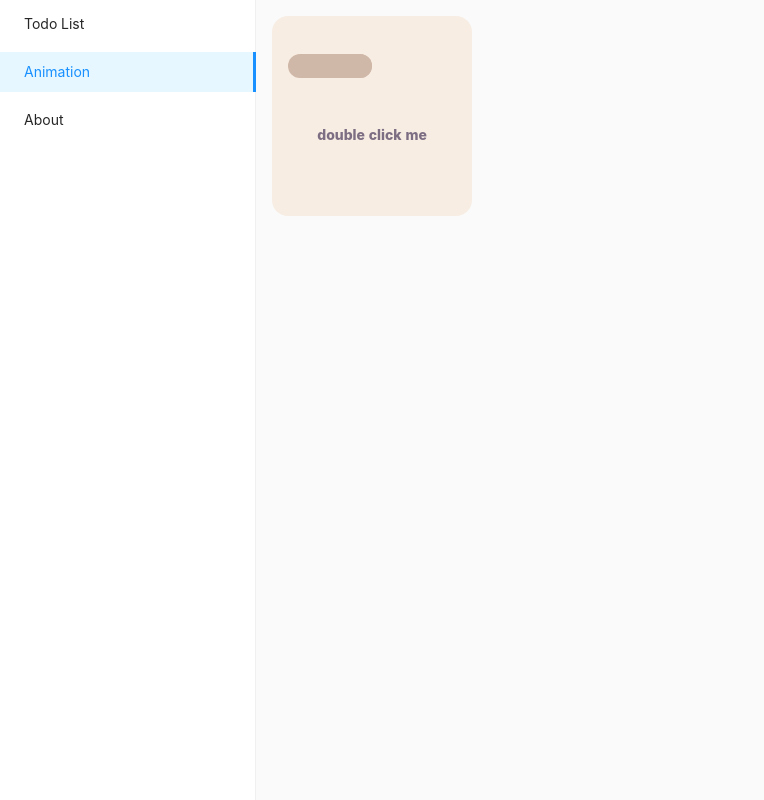
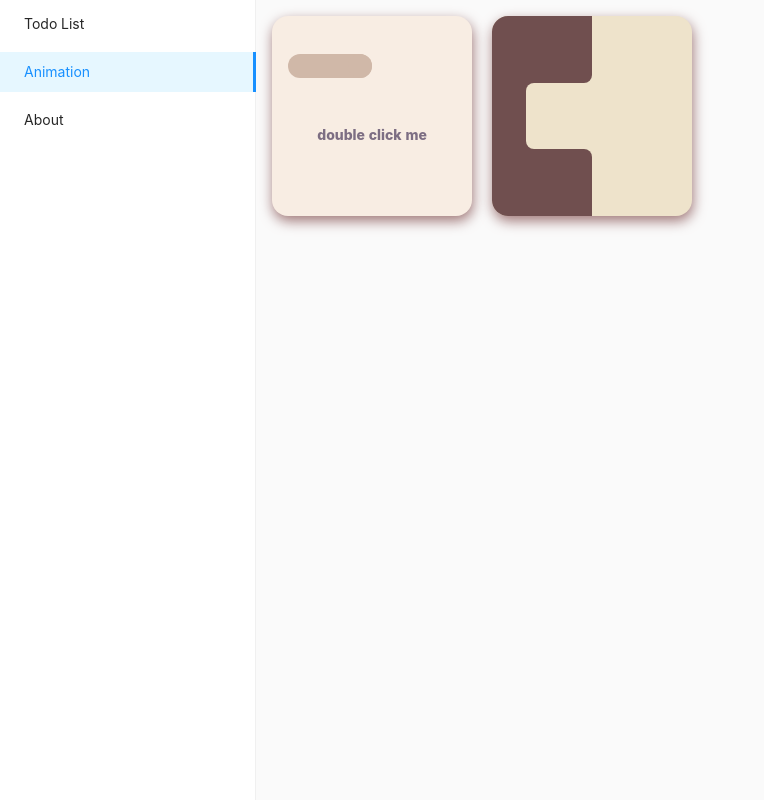
Before and after one commit to SimoneKodera/Yuki, a React (Create React App) app: page / in a window 1280 px wide. Both pictures are taken after a click on the item "Animation". Shown: the whole page, without its empty margins (0-764 px from the left). Built offline with nearby package versions, Linux system fonts and the light colour scheme.

Commit message:
groove-tab

```diff
--- a/package.json
+++ b/package.json
@@ -13,6 +13,7 @@
     "ahooks": "^3.7.1",
     "antd": "^4.23.2",
     "axios": "^0.27.2",
+    "classnames": "^2.3.2",
     "node-sass": "^7.0.3",
     "normalize.css": "^8.0.1",
     "react": "^18.2.0",
--- a/src/App.scss
+++ b/src/App.scss
@@ -5,11 +5,31 @@
   display: flex;
   height: 100vh;
 
-  & > aside {
+  &>aside {
     width: 256px;
   }
 
-  & > main {
+  &>main {
     width: calc(100vw - 256px);
   }
 }
+
+.animation-box {
+  width: 200px;
+  height: 200px;
+  box-sizing: border-box;
+  padding: 16px;
+  border-radius: 16px;
+  cursor: pointer;
+  user-select: none;
+  margin-right: 20px;
+  margin-bottom: 16px;
+
+  box-shadow: 1px 5px 13px 0.01px #9f7777;
+
+
+  &:hover {
+    // transform: scale(1.03);
+    box-shadow: 2px 10px 20px 0.1px #9f7777;
+  }
+}
--- /dev/null
+++ b/src/pages/animation/components/groove-tab/index.scss
@@ -0,0 +1,60 @@
+.groove-tab {
+    background-color: #EEE3CB;
+    padding: 0 !important;
+    overflow: hidden;
+
+    // &:hover {
+        // transform: rotate(360deg);
+        // transition: .4s;
+    // }
+
+    *{
+        transition: none;
+    }
+
+    .tab-wrapper {
+        width: 66px;
+        height: 200px;
+        background-color: #704F4F;
+        display: flex;
+        flex-direction: column;
+        box-sizing: content-box;
+        padding-left: 34px;
+    }
+
+    .tab {
+        flex: 1;
+
+        .tab-inner {
+            height: 100%;
+        }
+    }
+
+    .tab-active {
+
+        .tab-inner {
+            background-color: #EEE3CB;
+            border-radius: 8px 0 0 8px;
+        }
+    }
+
+    .tab-last {
+        background-color: #EEE3CB;
+
+        .tab-inner {
+            border-radius: 0 0 8px 0;
+            background-color: #704F4F;
+
+        }
+    }
+
+    .tab-next {
+        background-color: #EEE3CB;
+
+        .tab-inner {
+            border-radius: 0 8px 0 0;
+            background-color: #704F4F;
+
+        }
+    }
+}
--- /dev/null
+++ b/src/pages/animation/components/groove-tab/index.tsx
@@ -0,0 +1,27 @@
+import { useState } from 'react';
+import './index.scss';
+import cs from 'classnames';
+
+export const GrooveTab = () => {
+    const [tabIndex, setTabIndex] = useState(1);
+
+    return (
+        <section className="animation-box groove-tab">
+            <div className="tab-wrapper">
+                {[0,0,0].map((v, idx) => (
+                    <div
+                        className={cs({
+                        'tab': true,
+                        'tab-active': idx === tabIndex,
+                        'tab-last': idx === tabIndex - 1,
+                        'tab-next': idx === tabIndex + 1,
+                        })}
+                        onClick={() => setTabIndex(idx)}
+                    >
+                        <div className="tab-inner"></div>
+                    </div>
+                ))}
+            </div>
+        </section>
+    )
+}
--- a/src/pages/animation/components/index.ts
+++ b/src/pages/animation/components/index.ts
@@ -1 +1,2 @@
 export * from './seperate';
+export * from './groove-tab';
--- a/src/pages/animation/components/seperate/index.scss
+++ b/src/pages/animation/components/seperate/index.scss
@@ -1,16 +1,9 @@
 .seperate-ball {
     background-color: #f8ede3;
-    padding: 16px;
-    width: 200px;
-    height: 200px;
-    border-radius: 16px;
-    cursor: pointer;
-    user-select: none;
     transition: .7s;
 
     &:hover {
-        transform: scale(1.03);
-        box-shadow: 0 0 60px 4px rgba(0,0,0,0.07);
+        // box-shadow: 2px 10px 20px 1px #704F4F;
     }
 
     .btn {
--- a/src/pages/animation/components/seperate/index.tsx
+++ b/src/pages/animation/components/seperate/index.tsx
@@ -13,7 +13,7 @@ export const SeperateBall = () => {
     }
 
     return (
-        <section className="seperate-ball" onDoubleClick={addCls}>
+        <section className="seperate-ball animation-box" onDoubleClick={addCls}>
             <div className={'island ' + cls}></div>
             <div className='btn'>
                 double click me
--- /dev/null
+++ b/src/pages/animation/index.scss
@@ -0,0 +1,3 @@
+.animation-page {
+    display: flex;
+}
--- a/src/pages/animation/index.tsx
+++ b/src/pages/animation/index.tsx
@@ -1,9 +1,11 @@
-import { SeperateBall } from "./components"
+import { SeperateBall, GrooveTab } from "./components"
+import './index.scss'
 
 export const AnimationPage = () => {
     return (
         <div className="page-container animation-page">
-            <SeperateBall/>
+            <SeperateBall />
+            <GrooveTab />
         </div>
     )
 }
--- a/src/pages/todo-list/components/use-search-space/index.tsx
+++ b/src/pages/todo-list/components/use-search-space/index.tsx
@@ -1,6 +1,8 @@
 import { Button } from "antd"
+import { useEffect } from "react"
 
 export const useSearchSpace = () => {
+
     return {
         render: (
             <>
```
Also changed, not shown: 1 other file (tests, documents, lock files or other folders).
